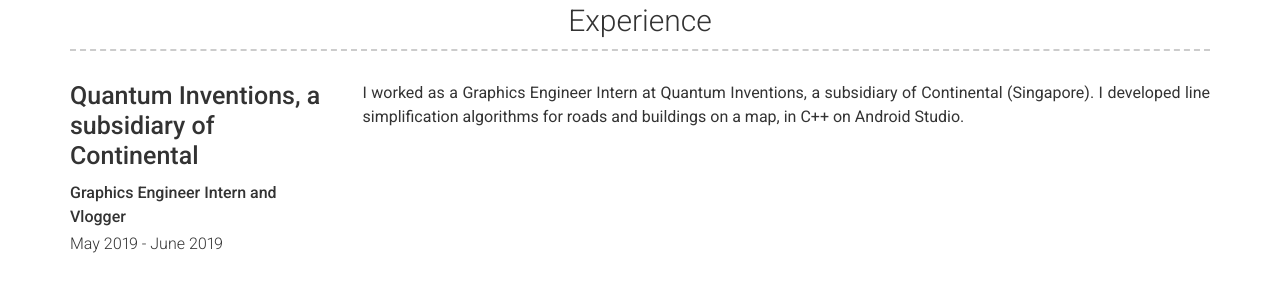
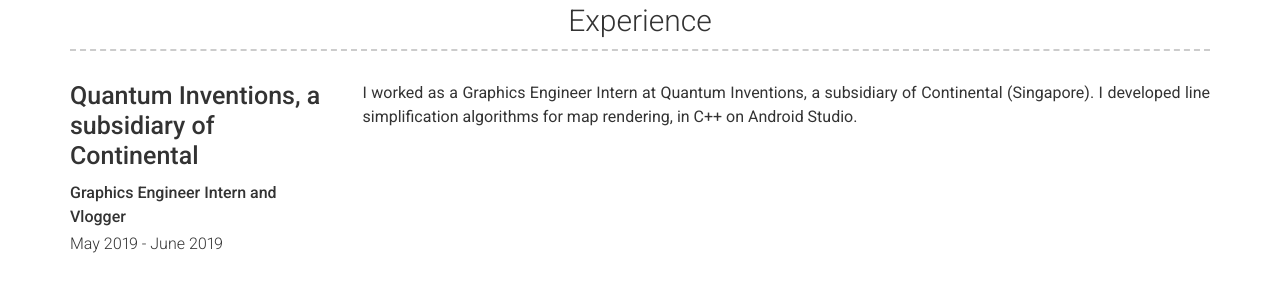
Before and after one commit to AnuKritiW/modern-resume-theme-site, a Jekyll site: the page built from index.md, in a window 1280 px wide and 900 px high, scrolled down 858 px. Shown: the part 177-470 px from the top of the window. Built offline with Jekyll 4.4.1, drawn with Linux system fonts in a browser that asks for light colours.

Commit message:
Edit Experience.

```diff
--- a/_data/experience.yml
+++ b/_data/experience.yml
@@ -6,4 +6,4 @@
   #  Solving 21st century problems by diging holes and making game changing products like the *not a flamethrower*
   description: | # this will include new lines to allow paragraphs
     I worked as a Graphics Engineer Intern at Quantum Inventions, a subsidiary of Continental (Singapore).
-    I developed line simplification algorithms for roads and buildings on a map, in C++ on Android Studio.
+    I developed line simplification algorithms for map rendering, in C++ on Android Studio.
```
